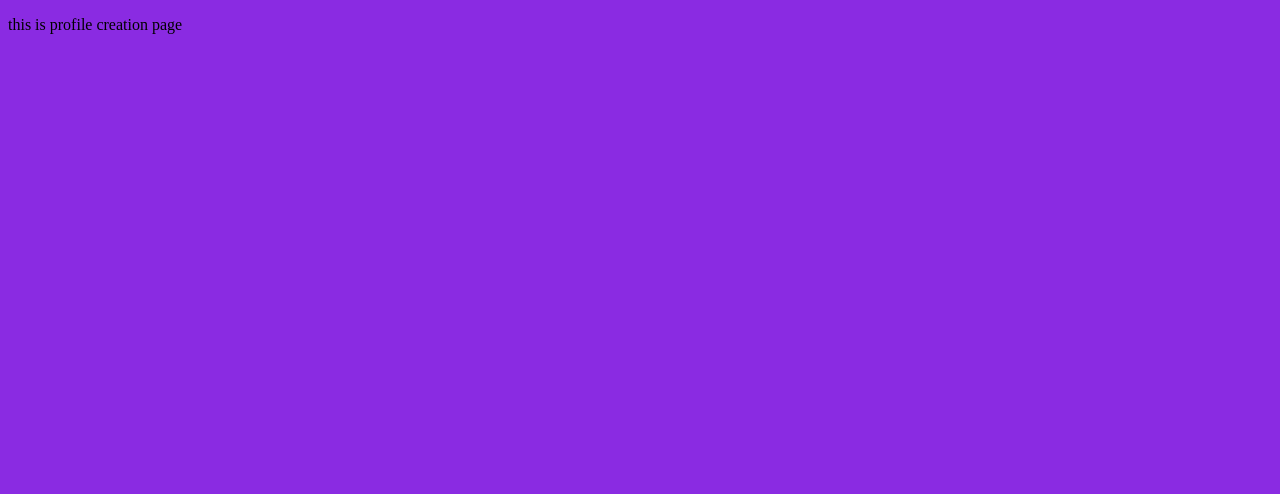
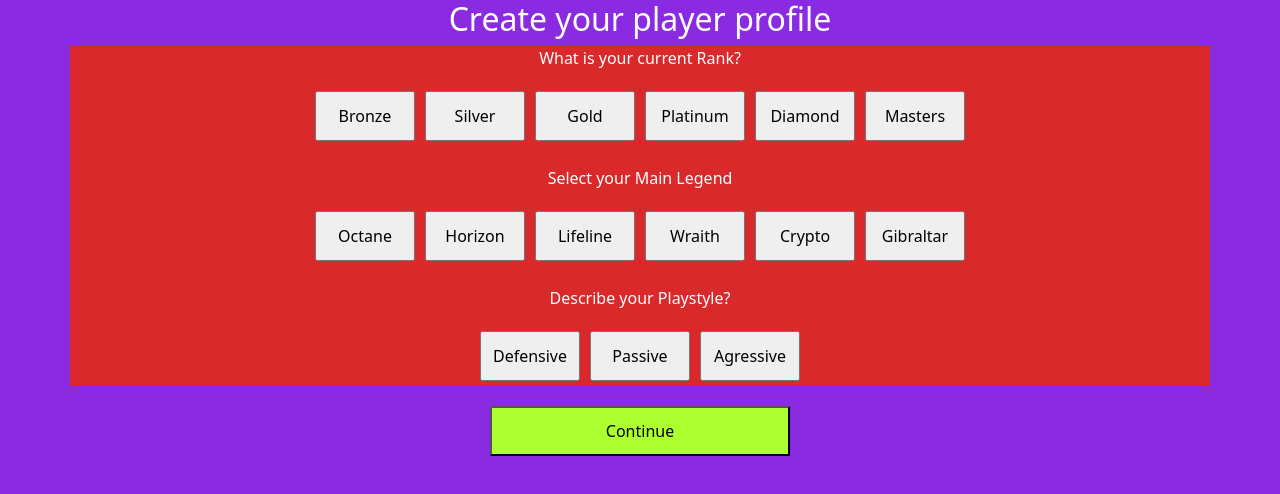
Before and after one commit to Dooootz/ux-bones, a website: page src/pages/createProfile.html in a window 1280 px wide. Drawn offline with nearby package versions, Linux system fonts and the light colour scheme.

Commit message:
profile creation structure complete

```diff
--- a/src/pages/createProfile.html
+++ b/src/pages/createProfile.html
@@ -4,13 +4,61 @@
     <meta charset="UTF-8">
     <meta http-equiv="X-UA-Compatible" content="IE=edge">
     <meta name="viewport" content="width=device-width, initial-scale=1.0">
+    <link rel="stylesheet" href="https://cdn.jsdelivr.net/npm/bootstrap@5.1.3/dist/css/bootstrap.min.css" integrity="sha384-1BmE4kWBq78iYhFldvKuhfTAU6auU8tT94WrHftjDbrCEXSU1oBoqyl2QvZ6jIW3" crossorigin="anonymous">
+    <script defer src="https://cdn.jsdelivr.net/npm/bootstrap@5.1.3/dist/js/bootstrap.bundle.min.js" integrity="sha384-ka7Sk0Gln4gmtz2MlQnikT1wXgYsOg+OMhuP+IlRH9sENBO0LRn5q+8nbTov4+1p" crossorigin="anonymous"></script>
     <link rel="stylesheet" href="/styles.css">
     <script defer src="/index.js"></script>
     <title>SquadLink</title>
 </head>
 <body>
-<p>this is profile creation page </p>
     <!-- simple demo of the creation process - that renders stats to the profile page - once creation is complete then redirect them to their profile page -->
+    <!-- store selections in an object & display them in the profile page -->
+    <h2 class="text-center">Create your player profile</h2>
+
+    <div class="container create-profile-container">
+
+        <!-- SELECT RANK -->
+        <div class="select-rank text-center">
+            <p>What is your current Rank?</p>
+            <div class="rank-selections d-flex flex-wrap justify-content-center">
+                <input type="button" value="Bronze">
+                <input type="button" value="Silver">
+                <input type="button" value="Gold">
+                <input type="button" value="Platinum">
+                <input type="button" value="Diamond">
+                <input type="button" value="Masters">
+            </div>
+        </div>
+
+         <!-- SELECT MAIN LEGEND -->
+         <div class="select-rank text-center">
+            <p>Select your Main Legend</p>
+            <div class="rank-selections d-flex flex-wrap justify-content-center">
+                <input type="button" value="Octane">
+                <input type="button" value="Horizon">
+                <input type="button" value="Lifeline">
+                <input type="button" value="Wraith">
+                <input type="button" value="Crypto">
+                <input type="button" value="Gibraltar">
+            </div>
+        </div>
+
+        <!-- SELECT PLAYSTYLE -->
+        <div class="select-rank text-center">
+            <p>Describe your Playstyle?</p>
+            <div class="rank-selections d-flex flex-wrap justify-content-center">
+                <input type="button" value="Defensive">
+                <input type="button" value="Passive">
+                <input type="button" value="Agressive">
+            </div>
+        </div>
+
+    </div>
+
+    <div class="continue-to-profile">
+        <button>Continue</button>
+    </div>
+
 
 </body>
 </html>
--- a/styles.css
+++ b/styles.css
@@ -4,6 +4,7 @@
 
 body {
     background-color: blueviolet;
+    color: white;
 }
 
 /* ---------- sign in page styles ---------- */
@@ -42,3 +43,28 @@
 
 
 /* ---------- profile creation page styles ---------- */
+
+
+
+.create-profile-container {
+    background-color: #DA292A;
+}
+
+.rank-selections input {
+    height: 50px;
+    width:100px;
+    margin: 5px;
+}
+
+.select-rank {
+    margin-bottom: 20px;
+}
+
+.continue-to-profile {
+    text-align: center;
+}
+.continue-to-profile>button {
+    background-color: greenyellow;
+    width: 300px;
+    height: 50px;
+}
```
Also changed, not shown: src/pages/profilePage.html (+2 -0 lines).
